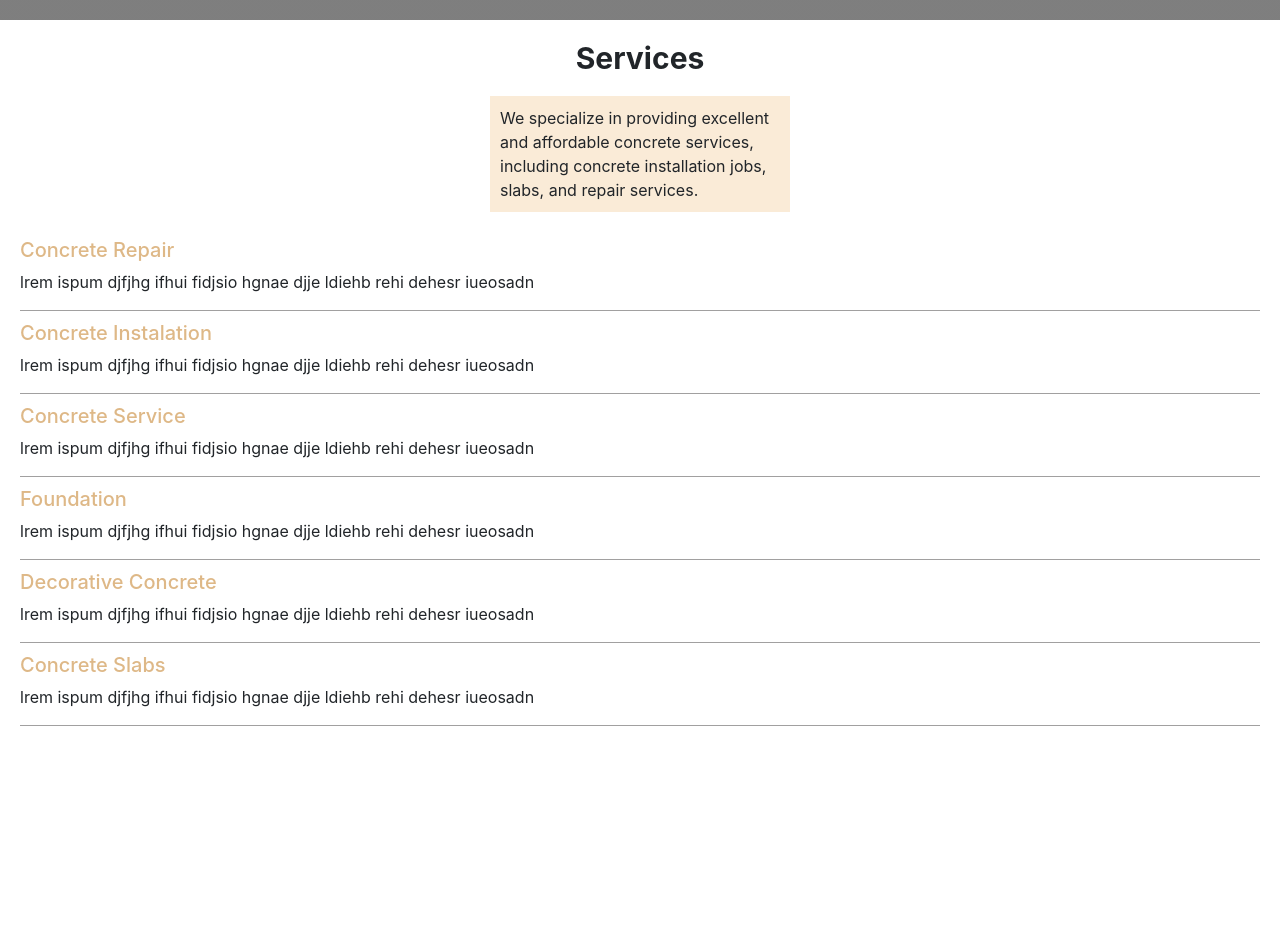
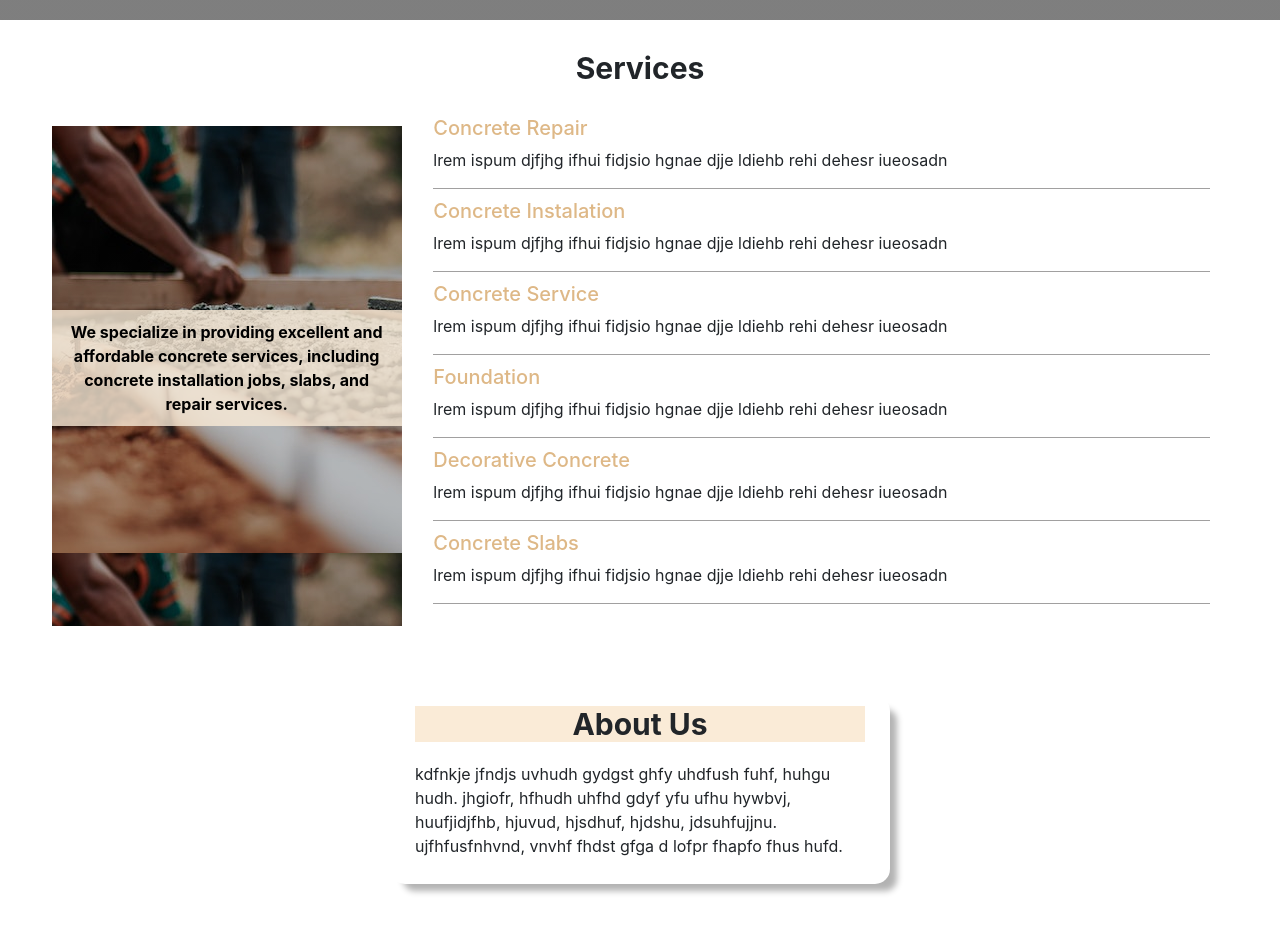
Before and after one commit to alexpablo-code/bhs-general-construction, a React (Create React App) app: page / in a window 1280 px wide. Shown: the part 620-1552 px from the top of the page. Before the commit the page ends 1366 px from the top, so only its background shows below. Built offline with nearby package versions, Linux system fonts and the light colour scheme; grey boxes are pictures that could not be loaded.

Commit message:
about section

```diff
--- /dev/null
+++ b/src/components/About.jsx
@@ -0,0 +1,15 @@
+import '../styles/about.css';
+
+const About = () => {
+    return (
+        <section>
+            <div className="about-box">
+                <h3>About Us</h3>
+                <p>kdfnkje jfndjs uvhudh gydgst ghfy uhdfush  fuhf, huhgu hudh. jhgiofr, hfhudh uhfhd gdyf yfu ufhu hywbvj, huufjidjfhb, hjuvud, hjsdhuf, hjdshu,  jdsuhfujjnu. ujfhfusfnhvnd, vnvhf fhdst gfga d lofpr  fhapfo  fhus hufd.</p>
+
+            </div>
+        </section>
+    );
+}
+
+export default About;
--- a/src/components/HomeServices.jsx
+++ b/src/components/HomeServices.jsx
@@ -37,6 +37,7 @@ const [services] = useState([
                     <div className="services-section-sum">
                         <p>We specialize in providing excellent and affordable concrete services, including concrete installation jobs, slabs, and repair services.</p>
                     </div>
+                    <div>
                         {
                             services.map(service => (
                                 <div className="H-service_box">
@@ -47,6 +48,7 @@ const [services] = useState([
                         }
                     </div>
                 </div>
+            </div>
         </section>
     );
 }
--- a/src/pages/Homepage.jsx
+++ b/src/pages/Homepage.jsx
@@ -1,3 +1,4 @@
+import About from "../components/About";
 import Hero from "../components/Hero";
 import HomeServices from "../components/HomeServices";
 import Navbar from "../components/Navbar";
@@ -8,6 +9,7 @@ const Homepage = () => {
         <div>
             <Hero/>
             <HomeServices/>
+            <About/>
         </div>
     );
 }
--- /dev/null
+++ b/src/styles/about.css
@@ -0,0 +1,25 @@
+section{
+    margin: 30px 0px;
+}
+
+.about-box > h3{
+    background-color: rgb(250, 235, 215);
+    text-align: center;
+    font-size: 30px;
+    font-weight: bold;
+    margin-bottom: 20px;
+}
+
+.about-box{
+    padding: 10px 25px;
+    margin: 10px 30px;
+    border-radius: 15px;
+    box-shadow: 10px 10px 6px -3px rgba(0,0,0,0.3);
+}
+
+@media screen and (min-width: 992px){
+    .about-box{
+        width: 500px;
+        margin: 50px auto;
+    }
+}
--- a/src/styles/homeServices.css
+++ b/src/styles/homeServices.css
@@ -14,19 +14,46 @@
 .services-section-sum{
     display: flex;
     justify-content: center;
+    align-items: center;
+    background-image:linear-gradient(rgba(0,0,0,0.2),rgba(0,0,0,0.2)), url('../components/images/concrete.jpg');
+    height: 300px;
+    width: 250px;
+    background-position: 0px 0px;
+    margin: 20px auto;
 }
 
 .services-section-sum > p{
-    background-color: antiquewhite;
-    width: 300px;
+    background-color: rgb(250, 235, 215, 0.8);
+    color: black;
+    font-weight: bold;
+    text-align: center;
+    /* width: 300px;
+    height: 250px; */
     padding: 10px;
 }
 
 .H-service_box{
-    margin: 10px 0;
+    margin: 10px 5px;
     border-bottom: .8px solid rgb(161, 160, 160);
 }
 
 .H-service_box > h5{
     color: burlywood;
 }
+
+@media screen and (min-width: 992px){
+    .H-services-container{
+        display: grid;
+        grid-template-columns: 1fr 2fr;
+    }
+
+    .services-section-sum{
+        height: 500px;
+        width: 350px;
+    }
+
+    .H-service_box{
+        margin: 10px 50px 10px 0px;
+        border-bottom: .8px solid rgb(161, 160, 160);
+    }
+}
```
Also changed, not shown: src/components/images/concrete.jpg (added). Lines whose indentation alone changed are shown as unchanged.
